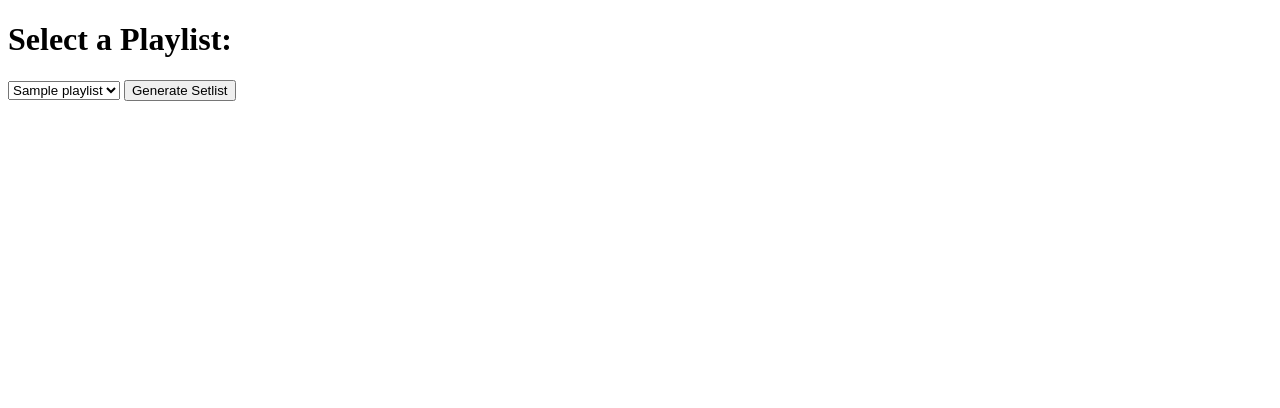
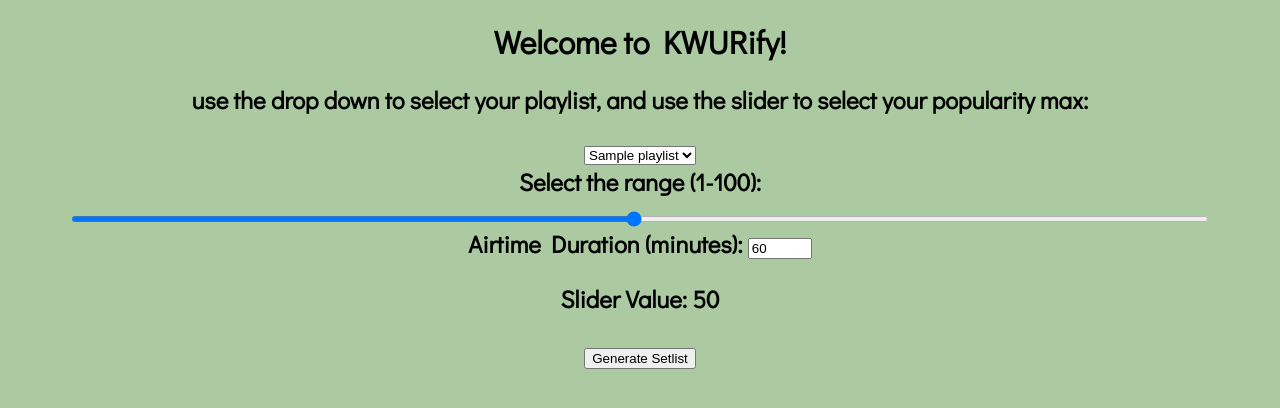
Before and after one commit to ajhoyt/KWURify, a Flask app: template templates/choose_playlist.html in a window 1280 px wide. Shown: the top 408 px of the page. Run offline with Flask 3, Linux system fonts and the light colour scheme; the template is opened without the code that fills it: most values are stand-ins (such as "Sample title", 1, 10 or a date in 2020).

Commit message:
playlist embed, recommendations now stay under airtime constraint. next is retry/keep button, and maybe a playlist name input. also clustering maybe?

```diff
--- a/app.py
+++ b/app.py
@@ -6,13 +6,18 @@ import os
 from urllib.parse import quote
 import time
 import base64
+import json
 
 class Playlist:
     def __init__(self, playlist_data):
         self.data = playlist_data
 
+
     def get_song_ids(self):
         return [track["track"]["id"] for track in self.data["items"]]
+
+    def get_name(self):
+        return self.name
 
     def get_artist_ids(self):
         artist_ids = set()
@@ -53,15 +58,241 @@ class Playlist:
             track_popularities.append(track["track"]["popularity"])
         return track_popularities
 
+    # def get_genres(self):
+    #     playlist_genres = []
+    #     for track in self.data["items"]:
+    #         playlist_genres += (track["album"]["genres"])
+
+
+def get_playlist():
+
+    token_info = session['TOKEN_INFO']
+    headers = {
+    'Authorization': 'Bearer {token}'.format(token=token_info['access_token'])
+    }
+    curr_user_playlists = session.get("CURR_USER_PLAYLISTS")
+
+    SELECTED_PLAYLIST = request.form.get("playlist")
+    SELECTED_PLAYLIST_ID = curr_user_playlists[SELECTED_PLAYLIST]
+    fields = 'next,items(track(artists(id,href,name),popularity,id,name,href,album(genres),duration_ms))'
+    playlist = {'items':[]}
+    url = f'https://api.spotify.com/v1/playlists/{SELECTED_PLAYLIST_ID}/tracks?fields={fields}&limit=50'
+
+    while url:
+        response = requests.get(url, headers=headers)
+        response_json = response.json()
+        playlist_items = response_json["items"]
+        for item in playlist_items:
+            playlist["items"].append(item)
+        url = response_json["next"]  # Fetch the next page URL from the response
+
+    return Playlist(playlist)
+
+def get_token():
+    token_info = session.get("TOKEN_INFO",None)
+    if not token_info:
+        raise "exception"
+    now = int(time.time())
+    is_expired = token_info['expires_at']-now < 60
+    if (is_expired):
+        headers = {
+            'Authorization': 'Basic '+ base64.b64encode(f'{os.getenv("CLIENT_ID")}:{os.getenv("CLIENT_SECRET")}'.encode('utf-8')).decode('utf-8'),
+            "Content-Type":  "application/x-www-form-urlencoded"
+        }
+        response = requests.post(f'{API_URL}&grant_type=refresh_token&refresh_token={token_info["refresh_token"]}',headers = headers)
+    return response.text
+
+
+def set_batch_limit(df:pd.DataFrame, airtime_ms: int, batch_size=5,):
+
+    longest_5_duration = sum(df['track_duration_ms'].nlargest(5))
+    num_full_seed_batches = len(df) // batch_size
+    remainder_seed_batch = len(df) % batch_size
+    remainder_indicator = 0
+
+    if( remainder_seed_batch >0):
+        remainder_indicator = 1
+    if num_full_seed_batches == 0:
+        batch_time_limit = airtime_ms/remainder_seed_batch
+    else:
+        batch_time_limit = airtime_ms/(num_full_seed_batches+remainder_indicator)
+
+    if longest_5_duration>batch_time_limit:
+        batch_time_limit = longest_5_duration
+
+    return batch_time_limit
+
+def get_recommendations(df: pd.DataFrame):
+    token_info = session['TOKEN_INFO']
+    headers = {
+    'Authorization': 'Bearer {token}'.format(token=token_info['access_token'])
+    }
+
+    limit = 5
+    market = 'US'
+    iteration = 0
+    offset = 5
+    seed_track_offset = 0
+
+    slider_value = int(request.form['range'])
+    airtime_ms = int(request.form['airtime'])*60000
+
+    recommendation_ids = []
+    recommendation_duration = 0
+    recommendation_names=[]
+    recommendation_popularities = []
+    recommendation_uris = []
+
+
+    BATCH_LIMIT = set_batch_limit(df = df, airtime_ms=airtime_ms)
+    #batch_time_limit = BATCH_LIMIT
+
+    df_recs = pd.DataFrame(data = {"recommendation_ids":[],"recommendation_uris":[],"recommendation_names":[],"recommendation_popularities":[],"recommendation_duration":[]})
+    i = 1
+    print(df["track_id"])
+
+    while sum(df_recs["recommendation_duration"])<airtime_ms:
+        remaining_time = airtime_ms - sum(df_recs["recommendation_duration"])
+
+        if remaining_time < BATCH_LIMIT:
+            batch_time_limit = remaining_time
+        else: batch_time_limit = BATCH_LIMIT
+        print("current recommendation duration: ", sum(df_recs["recommendation_duration"])
+)
+        print("recommendation names: ", recommendation_names)
+        batch_start_seed = seed_track_offset
+
+        batch_end_seed = min(batch_start_seed + offset, len(df))
+        print("indices: ", batch_start_seed, batch_end_seed)
+
+        if batch_start_seed >= len(df['track_id']):
+            seed_track_offset = 0
+            continue
+
+        if batch_end_seed == (len(df['track_id'])):
+            seed_track_ids = df["track_id"].iloc[batch_start_seed:].tolist()
+            batch_start_seed = seed_track_offset
+            batch_end_seed == min(batch_start_seed + offset, len(df))
+        else:
+            seed_track_ids = df["track_id"].iloc[batch_start_seed:batch_end_seed].tolist()
+
+        # Construct the seed_tracks string
+        seed_tracks_str = ','.join(seed_track_ids)
+
+        print("Constructed seed_tracks:", seed_tracks_str)
+
+
+        url = f'https://api.spotify.com/v1/recommendations?limit={limit}&market={market}&seed_tracks={seed_tracks_str}&min_popularity=0&max_popularity={slider_value}&max_duration{airtime_ms-sum(df_recs["recommendation_duration"])}&fields=tracks(track(artists(id,href,name),popularity,id,name,href,uri,album(genres)))'
+
+        response = requests.get(url,headers=headers)
+
+        print("iteration_while: " + str(i) + '\n')
+        print("iteration_seed: " + str(iteration) + '\n')
+        i += 1
+        print("seed tracks: "+seed_tracks_str)
+        #print("duration remaining: "+ str(airtime_ms-recommendation_duration))
+        print("current batch time remaining before next batch: "+ str(batch_time_limit))
+        response_json = response.json()
+        print(url)
+        print(response_json)
+
+        for track in response_json["tracks"]:
+
+            track_duration_ms = int(track["duration_ms"])
+            if track["id"] in df_recs["recommendation_ids"].values:
+                continue
+
+            if ((sum(df_recs["recommendation_duration"])) + track_duration_ms)>airtime_ms:
+                #####end_while = True
+                return df_recs
+
+            elif remaining_time < BATCH_LIMIT:
+                batch_time_limit = remaining_time
+
+            elif (batch_time_limit - track_duration_ms) <= 0:
+                iteration+=1
+                batch_time_limit = set_batch_limit(df = df, airtime_ms= airtime_ms)
+                break
+
+            batch_time_limit -= track_duration_ms
+            recommendation_ids.append(track["id"])
+            recommendation_names.append(track["name"])
+            recommendation_popularities.append(track["popularity"])
+            recommendation_uris.append(track["uri"])
+
+            new_row = {"recommendation_ids":track["id"],"recommendation_uris":track["uri"],"recommendation_names":track["name"],"recommendation_popularities":track["popularity"], "recommendation_duration":track_duration_ms}
+            df_recs.loc[len(df_recs)] = new_row
+
+
+            if True in df_recs.duplicated(subset = ["recommendation_ids","recommendation_names","recommendation_popularities"]).values:
+                df = df.drop_duplicates(subset = ["recommendation_ids","recommendation_names"],ignore_index = True)
+                continue
+            print(track["name"] + " is added!")
+            print("batch_time_limit : "+ str(batch_time_limit))
+            print(f'new recommendation duration after adding {track["name"]} to the setlist: ', sum(df_recs["recommendation_duration"]))
+
+
+
+        seed_track_offset = batch_end_seed
+
+
+    return df_recs
+
+
+def create_playlist(df_recs: pd.DataFrame):
+    token_info = session['TOKEN_INFO']
+    headers = {
+    'Authorization': 'Bearer {token}'.format(token=token_info['access_token'])
+    }
+    USER_ID = session["CURRENT_USER_INFO"]['id']
+    url = f'https://api.spotify.com/v1/users/{USER_ID}/playlists'
+    SELECTED_PLAYLIST = request.form.get("playlist")
+    data = f'{{"name": "Playlist inspired by: {SELECTED_PLAYLIST} " ,"description": "New playlist description","public": false}}'
+    response = requests.post(url = url, data = data, headers = headers)
+    new_playlist = response.json()
+    uris = df_recs["recommendation_uris"].tolist()
+    playlist_iframes = []
+    if len(uris)>100:
+        # Spotify's API allows adding a maximum of 100 tracks per request
+        batch_size = 100
+        for batch_start in range(0, len(uris), batch_size):
+            batch_end = batch_start + batch_size
+            batch_uris = uris[batch_start:batch_end]
+
+            body = f'{{"uris":{json.dumps(batch_uris)}}}'
+            add_tracks_url = f'https://api.spotify.com/v1/playlists/{new_playlist["id"]}/tracks'
+            add_tracks_response = requests.post(add_tracks_url, data=body, headers=headers)
+            #finished_playlist = add_tracks_response.json()
+
+
+            iframe_src = f"https://open.spotify.com/embed/playlist/{new_playlist['id']}?utm_source=generator"
+            iframe_code = f'<iframe style="border-radius: 12px" src="{iframe_src}" width="50%" height="352" frameBorder="0" allowfullscreen="" allow="autoplay; clipboard-write; encrypted-media; fullscreen; picture-in-picture" loading="lazy"></iframe>'
+            playlist_iframes.append(iframe_code)
+    else:
+        body = f'{{"uris":{json.dumps(uris)}}}'
+        add_tracks_url = f'https://api.spotify.com/v1/playlists/{new_playlist["id"]}/tracks'
+        add_tracks_response = requests.post(add_tracks_url, data=body, headers=headers)
+        #finished_playlist = add_tracks_response.json()
+
+
+        iframe_src = f"https://open.spotify.com/embed/playlist/{new_playlist['id']}?utm_source=generator"
+        iframe_code = f'<iframe style="border-radius: 12px" src="{iframe_src}" width="50%" height="352" frameBorder="0" allowfullscreen="" allow="autoplay; clipboard-write; encrypted-media; fullscreen; picture-in-picture" loading="lazy"></iframe>'
+        playlist_iframes.append(iframe_code)
+    # add_tracks_url = f'https://api.spotify.com/v1/playlists/{new_playlist["id"]}/tracks'
+    # add_tracks_response = requests.post(add_tracks_url, data=body, headers=headers)
+
+    # finished_playlist = add_tracks_response.json()
+    print(playlist_iframes)
+    return render_template("playlist_embed.html", playlist_iframes=playlist_iframes) #body
+
+
 
 
 
 
 
 load_dotenv()
-app = Flask(__name__)
-
-
+app = Flask(__name__,template_folder="templates")
 
 API_URL = 'https://accounts.spotify.com/api/token'
 REDIRECT_URI = "http://localhost:5000/redirect"
@@ -73,13 +304,11 @@ limit = 100
 min_popularity = 5
 max_popularity = 22
 
-
 app.secret_key = os.getenv('APP_SECRET')
 app.config["SESSION_COOKIE_NAME"] = "My KWUR Cookies"
 TOKEN_INFO = "token_info"
 CURRENT_USER_INFO = "current_user_info"
 CURR_USER_PLAYLISTS = 'curr_user_playlists'
-
 
 @app.route("/")
 def login():
@@ -102,9 +331,6 @@ def redirect_page():
     #access_token = session.get('TOKEN_INFO')['access_token']
     return redirect(url_for("choose_playlist",_external = True))
 
-
-
-
 @app.route("/choose_playlist")
 def choose_playlist():
 
@@ -121,7 +347,7 @@ def choose_playlist():
     curr_user_response =  requests.get('https://api.spotify.com/v1/me',headers=headers)
     session["CURRENT_USER_INFO"] = curr_user_response.json()
     USER_ID = session["CURRENT_USER_INFO"]['id']
-    session.pop('CURRENT_USER_INFO')
+    #session.pop('CURRENT_USER_INFO')
     #curr_user_playlists_response = requests.get(f'https://api.spotify.com/v1/users/{session["USER_ID"]}/playlists?limit=50&offset={0}',headers = headers)
     #curr_user_playlists_json = curr_user_playlists_response.json()
 
@@ -149,87 +375,6 @@ def choose_playlist():
 
     return render_template("choose_playlist.html", playlists=curr_user_playlists.keys())
 
-def get_playlist():
-
-    token_info = session['TOKEN_INFO']
-    headers = {
-    'Authorization': 'Bearer {token}'.format(token=token_info['access_token'])
-    }
-    curr_user_playlists = session.get("CURR_USER_PLAYLISTS")
-
-    SELECTED_PLAYLIST = request.form.get("playlist")
-    SELECTED_PLAYLIST_ID = curr_user_playlists[SELECTED_PLAYLIST]
-    fields = 'next,items(track(artists(id,href),popularity,id,href))'
-    playlist = {'items':[]}
-    url = f'https://api.spotify.com/v1/playlists/{SELECTED_PLAYLIST_ID}/tracks?fields={fields}&limit=50'
-    json_number = 1
-    response_content_number = 1
-
-    while url:
-        response = requests.get(url, headers=headers)
-        response_json = response.json()
-        playlist_items = response_json["items"]
-        for item in playlist_items:
-            playlist["items"].append(item)
-
-        print(f'response content number {response_content_number} \n{response.content} \n\n json number {json_number}:\n{response_json}\n\n')
-        json_number+=1
-        response_content_number+=1
-
-        url = response_json["next"]  # Fetch the next page URL from the response
-
-    return Playlist(playlist)
-
-def get_token():
-    token_info = session.get("TOKEN_INFO",None)
-    if not token_info:
-        raise "exception"
-    now = int(time.time())
-    is_expired = token_info['expires_at']-now < 60
-    if (is_expired):
-        headers = {
-            'Authorization': 'Basic '+ base64.b64encode(f'{os.getenv("CLIENT_ID")}:{os.getenv("CLIENT_SECRET")}'.encode('utf-8')).decode('utf-8'),
-            "Content-Type":  "application/x-www-form-urlencoded"
-        }
-        response = requests.post(f'{API_URL}&grant_type=refresh_token&refresh_token={token_info["refresh_token"]}',headers = headers)
-    return response.text
-
-
-
-def get_artists_popularities(ids:list):
-
-    ids = ','.join(ids)
-
-    token_info = session["TOKEN_INFO"]
-    headers = {
-    'Authorization': 'Bearer {token}'.format(token=token_info['access_token'])
-    }
-
-    response = requests.get(f'https://api.spotify.com/v1/artists/?ids={ids}',headers = headers)
-    response_json = response.json()
-    artists = response_json['artists']
-    popularities = []
-    for artist in artists:
-        popularity = artist["popularity"]
-        popularities.append(popularity)
-    return popularities
-
-
-def get_recommendations(df: pd.DataFrame):
-
-    # columns = ["track_name","track_id","track_popularity","artists_names","artist_id",
-    #            "track_danceability","track_energy","track_key","track_loudness","track_mode",
-    #            "track_speechiness","track_acousticness","track_instrumentalness","track_liveness",
-    #            "track_valence","track_tempo","track_analysis_url",
-    #            "track_duration_ms","track_time_signature"]
-
-
-
-
-    pass
-
-
-
 @app.route("/generate_setlist", methods = ["POST","GET"])
 def generate_setlist():
     token_info = session["TOKEN_INFO"]
@@ -241,72 +386,20 @@ def generate_setlist():
     playlist = get_playlist()
     playlist_data = playlist.data
     artist_ids = playlist.get_artist_ids()
-    song_ids = playlist.get_song_ids()
-    artist_pops = playlist.get_artist_popularities(artist_ids)
-    song_popularities = playlist.get_song_popularities()
+    # song_ids = playlist.get_song_ids()
+    # artist_pops = playlist.get_artist_popularities(artist_ids)
+    # song_popularities = playlist.get_song_popularities()
 
+    playlist_tracks = [track["track"] for track in playlist_data["items"]]
+    df = pd.json_normalize(playlist_tracks,record_prefix = 'artist_',record_path = 'artists',meta_prefix = 'track_',meta = ['name','id','popularity','duration_ms'])
+    df["order"] = (df['track_name'] != df['track_name'].shift()).cumsum()
+    df = df.set_index("track_name")
+    df = df.groupby(by=['track_name','track_id','order','track_popularity','track_duration_ms']).agg({"artist_name": lambda x: list(x),"artist_id":lambda x:list(x)}).rename({"artist_name":"artists_names"},axis=1).reset_index()
+    df = df.sort_values("order",ascending=True).set_index("order")
+    df_recs = get_recommendations(df = df)
+    duration_sum = df_recs["recommendation_duration"].sum()
 
-    # ====== FILTER OUT POPULAR SONGS SECTION ======
-
-    # valid_artist_ids = []
-    # valid_track_ids = []
-    # for track in playlist:
-
-    #     curr_track = track["track"]
-    #     curr_track_popularity = curr_track["popularity"]
-    #     curr_track_too_popular = curr_track_popularity > 50
-    #     if curr_track_too_popular:
-    #         continue
-    #     else:
-    #         curr_track_artists = curr_track['artists']
-    #         curr_artists_ids = [curr_artist['id'] for curr_artist in curr_track_artists]
-    #         curr_artists_popularities = get_artists_popularities(curr_artists_ids)
-    #         curr_artists_too_popular = any(curr_artist_popularity>50 for curr_artist_popularity in curr_artists_popularities )
-
-    #         if curr_artists_too_popular:
-    #             continue
-
-    #     curr_track_id = curr_track['id']
-    #     valid_track_ids.append(curr_track_id)
-
-
-
-    # ====== CREATE VALID SONG TABLE SECTION ======
-
-    # valid_playlist = [track["track"] for track in playlist if track['track']['id'] in valid_track_ids]
-
-    # df_tracks = pd.json_normalize(valid_playlist,record_prefix = 'artist_',record_path = 'artists',meta_prefix = 'track_',meta = ['name','id','popularity'])
-    # df_tracks["order"] = (df_tracks['track_name'] != df_tracks['track_name'].shift()).cumsum()
-    # df_tracks = df_tracks.set_index("track_name")
-    # df_tracks = df_tracks.groupby(by=['track_name','track_id','order','track_popularity']).agg({"artist_name": lambda x: list(x),"artist_id":lambda x:list(x)}).rename({"artist_name":"artists_names"},axis=1).reset_index()
-    # df_tracks = df_tracks.sort_values("order",ascending=True)
-
-    # valid_track_ids_str = ','.join(valid_track_ids)
-    # audio_features_response = requests.get(f'https://api.spotify.com/v1/audio-features?ids={valid_track_ids_str}',headers=headers)
-    # audio_features_response_json = audio_features_response.json()
-    # df_audio_features = pd.DataFrame(data = audio_features_response_json["audio_features"]).drop(columns=["track_href", "type", "uri"]).add_prefix("track_")
-    # df_main = df_tracks.merge(df_audio_features,on="track_id").set_index("order")
-
-
-    ### FIGURE OUT HOW TO ACCESS EACH ARTIST ID USING EXPLODE TO GET ADD EACH ARTIST POPULARITY TO AN ARRAY
-    ### TO ADD LIST AS COLUMN USING DF.INSERT(DF.COLUMNS.GET_LOC("COLUMN_NAME"),"INSERTED_COLUMN_NAME",LIST) TO MAIN_DF
-    ### THIS DATAFRAME IS ONLY THE UNPOPULAR SONGS FROM THE GIVEN PLAYLIST. NEW PLAYLIST SHOULD BE INSPIRED BY THE ENTIRE PLAYLIST, NOT JUST THE UNPOPULAR SONGS
-    ###
-
-    # artist_popularities = []
-    # [artist_popularities.append(requests.get("https://api.spotify.com/v1/artists/{artist_id}?",headers=headers).json()["popularity"]) for popularity in pd
-    ##### YOU ALREADY WROTE GET_ARTIST_POPULARTIES()
-
-    # list1 = []
-    # list1.append(requests.get("https://api.spotify.com/v1/artists/0UVthdD1eqqsoNLX9ek4Xb?",headers=headers).json()["popularity"])
-
-
-    # ====== RECOMMENDATION SECTION ======
-
-
-    return song_popularities
-#render_template('index.html', dataframe=df_main.to_html())
-
+    return create_playlist(df_recs=df_recs)#render_template('index.html', dataframe=df_recs.to_html(),duration_sum = duration_sum)
 
 ######## NEXT STEP IS TO ACCESS THE PLAYLIST'S TRACK IDS, ARTIST IDS, AND AUDIO FEATURES SO THAT I CAN ITERATIVELY FEED THEM TO THE RECOMMENDATION
 ######## ENGINE SO THAT IT WILL SPIT OUT RECOMMENDATIONS BASED ON THAT
--- /dev/null
+++ b/static/css/styles.css
@@ -0,0 +1,29 @@
+/* styles.css */
+
+body {
+  background-color: rgba(171,202,161,1);
+}
+
+
+h1 {
+  color: black;
+  font-family: 'Didact Gothic', sans-serif;
+  text-align:center;
+}
+
+h2 {
+  color: black;
+  font-family: 'Didact Gothic', sans-serif;
+  text-align:center
+}
+
+/* Custom styles for the slider */
+input[type="range"] {
+  width: 90%; /* Increase the width to 90% of the container */
+  margin: 0 auto; /* Center the slider */
+  /* Remove default track appearance */
+  border: none;
+  /* Adjust the height and center the slider handle */
+  height: 6px;
+  margin-top: -3px;
+}
--- a/templates/choose_playlist.html
+++ b/templates/choose_playlist.html
@@ -2,16 +2,51 @@
 <html>
 <head>
     <title>Generate Setlist</title>
+    <link rel="stylesheet" type="text/css" href="static/css/styles.css">
+    <style>
+        @import url('https://fonts.googleapis.com/css2?family=Didact+Gothic&display=swap');
+    </style>
 </head>
 <body>
-    <h1>Select a Playlist:</h1>
+    <h1>Welcome to KWURify!</h1>
+    <h2>
+    use the drop down to
+    select your playlist,
+     and use the slider to
+    select your popularity max:
+    <h2>
     <form action="{{ url_for('generate_setlist') }}" method="POST">
         <select name="playlist">
             {% for playlist in playlists %}
                 <option value="{{ playlist }}">{{ playlist }}</option>
             {% endfor %}
         </select>
+        <br>
+        <label for="slider">Select the range (1-100):</label>
+        <input type="range" name="range" id="slider" min="1" max="100" value="50">
+        <br>
+        <!-- New input for airtime duration -->
+        <label for="airtime">Airtime Duration (minutes):</label>
+        <input type="number" name="airtime" id="airtime" min="1" max="240" value="60">
+        <br>
+        <p id="sliderValue">Slider Value: 50</p>
         <input type="submit" value="Generate Setlist">
     </form>
+    <script>
+        // Get the slider element
+        var slider = document.getElementById("slider");
+
+        // Get the paragraph element where the slider value will be displayed
+        var sliderValueElement = document.getElementById("sliderValue");
+
+        // Update the paragraph element with the current slider value
+        sliderValueElement.innerHTML = "Slider Value: " + slider.value;
+
+        // Add an event listener to update the value whenever the slider is moved
+        slider.addEventListener("input", function() {
+            sliderValueElement.innerHTML = "Slider Value: " + slider.value;
+        });
+    </script>
+    </script>
 </body>
 </html>
--- a/templates/index.html
+++ b/templates/index.html
@@ -6,5 +6,7 @@
 <body>
     <h1>DataFrame:</h1>
     {{ dataframe | safe }}
+    <h2>Duration Sum:</h2>
+    <p>{{ duration_sum }}</p>
 </body>
 </html>
```
Also changed, not shown: static/js/slider.js (added, +14 -0 lines), templates/playlist_embed.html (added, +14 -0 lines), README.md.
